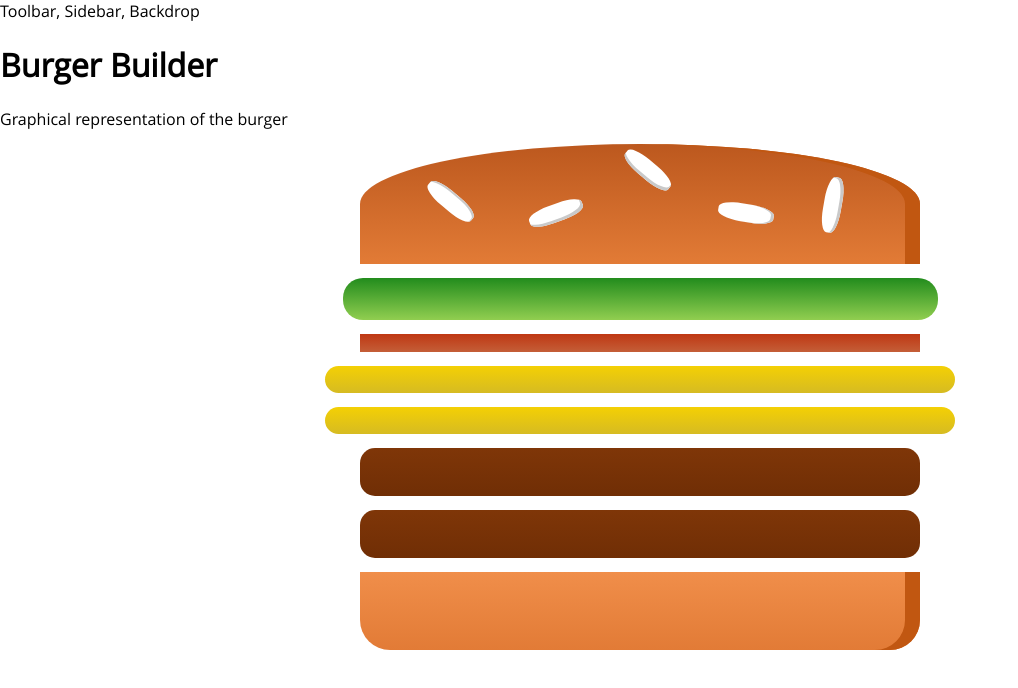
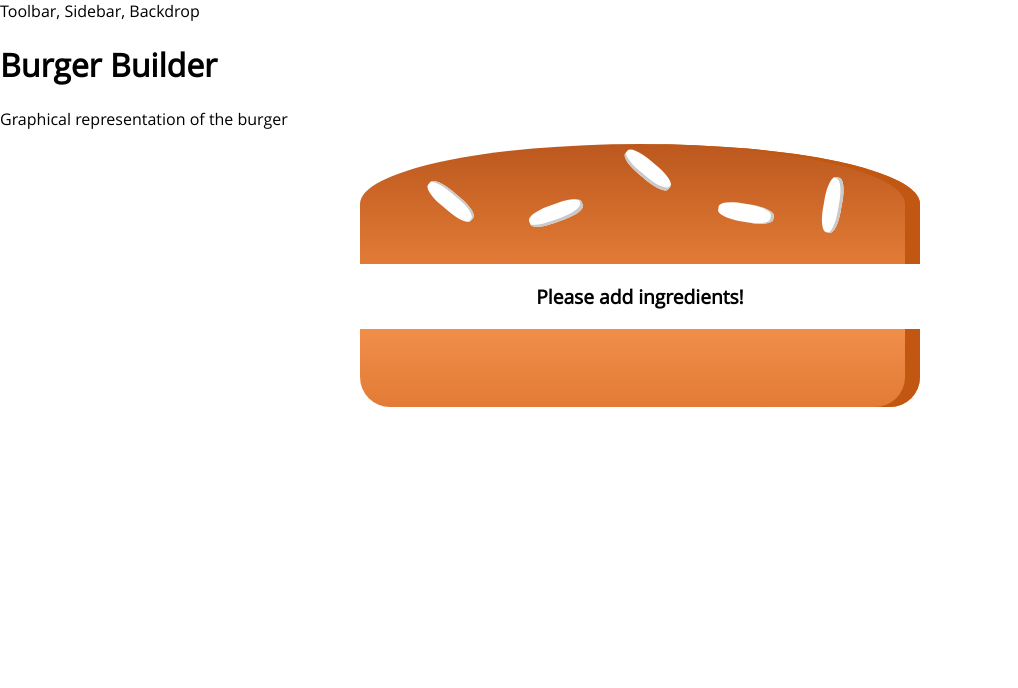
Before and after one commit to tremuradaniel/burger_app, a React (Create React App) app: page / in a window 1280 px wide. Shown: the top 688 px of the page, without its empty margins (0-1018 px from the left). Built offline with nearby package versions, Linux system fonts and the light colour scheme.

Commit message:
Calculating the Ingredient Sum Dynamically

```diff
--- a/src/components/Burger/Burger.js
+++ b/src/components/Burger/Burger.js
@@ -11,12 +11,19 @@
                 .map( (_, i) => {
                     return <BurgerIngredient key={igKey + i} type={igKey} />
                 })
-            });
-    console.log(transformedIngredients);
+            })
+            .reduce((arr, el) => {
+                return arr.concat(el);
+            }, []);
+
+    if (transformedIngredients.length === 0) {
+        transformedIngredients = <p>Please add ingredients!</p>
+    }
+
     return (
         <div className= {classes.Burger}>
             <BurgerIngredient type="breadTop" />
-            {transformedIngredients}
+            { transformedIngredients }
             <BurgerIngredient type="breadBottom" />
         </div>
     );
--- a/src/containers/BurgerBuilder/BurgerBuilder.js
+++ b/src/containers/BurgerBuilder/BurgerBuilder.js
@@ -7,10 +7,10 @@
 
     state = {
         ingredients : {
-            salad: 1,
-            bacon: 1,
-            cheese: 2,
-            meat: 2
+            salad: 0,
+            bacon: 0,
+            cheese: 0,
+            meat: 0
         }
     }
 
```
